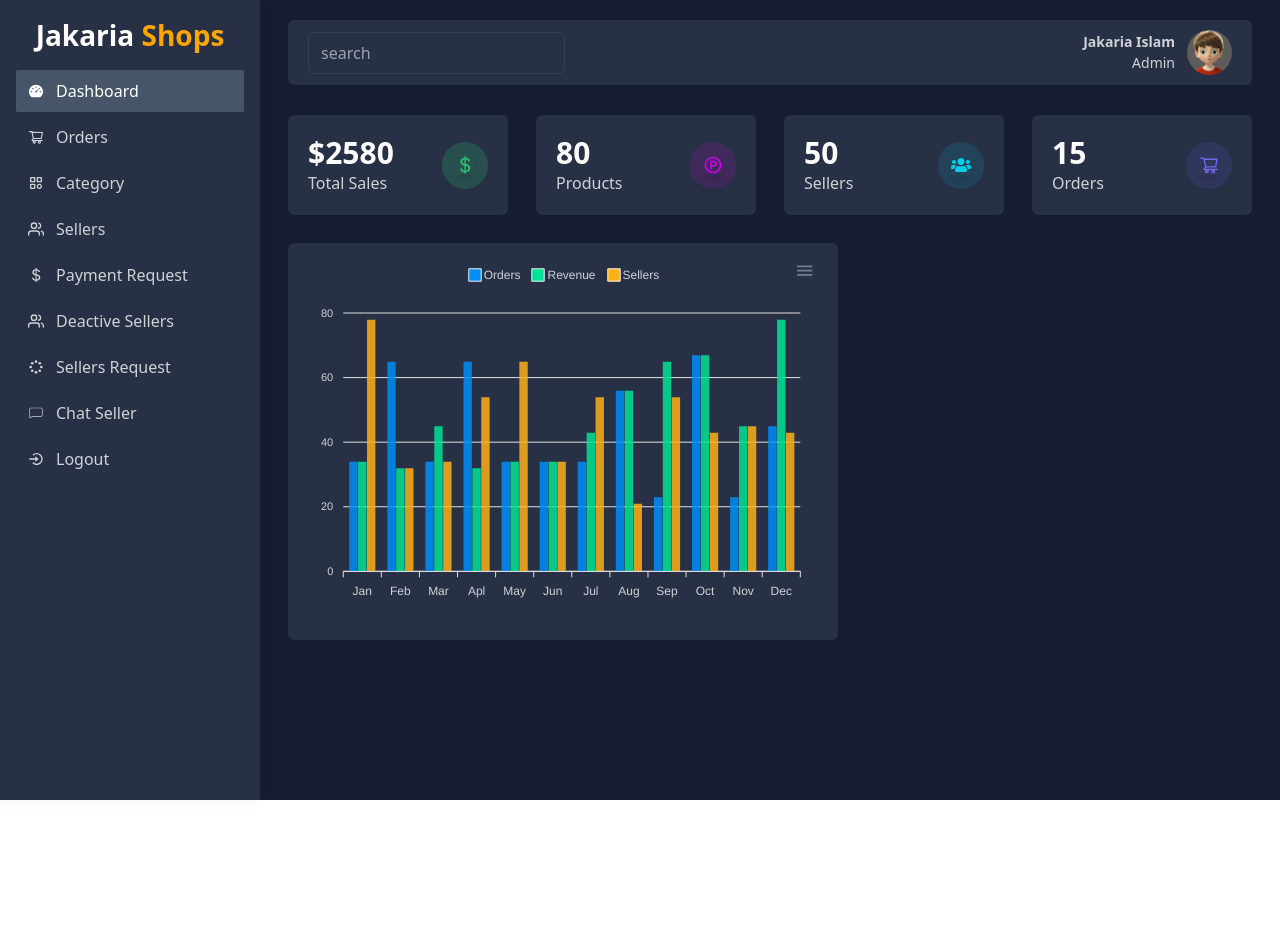
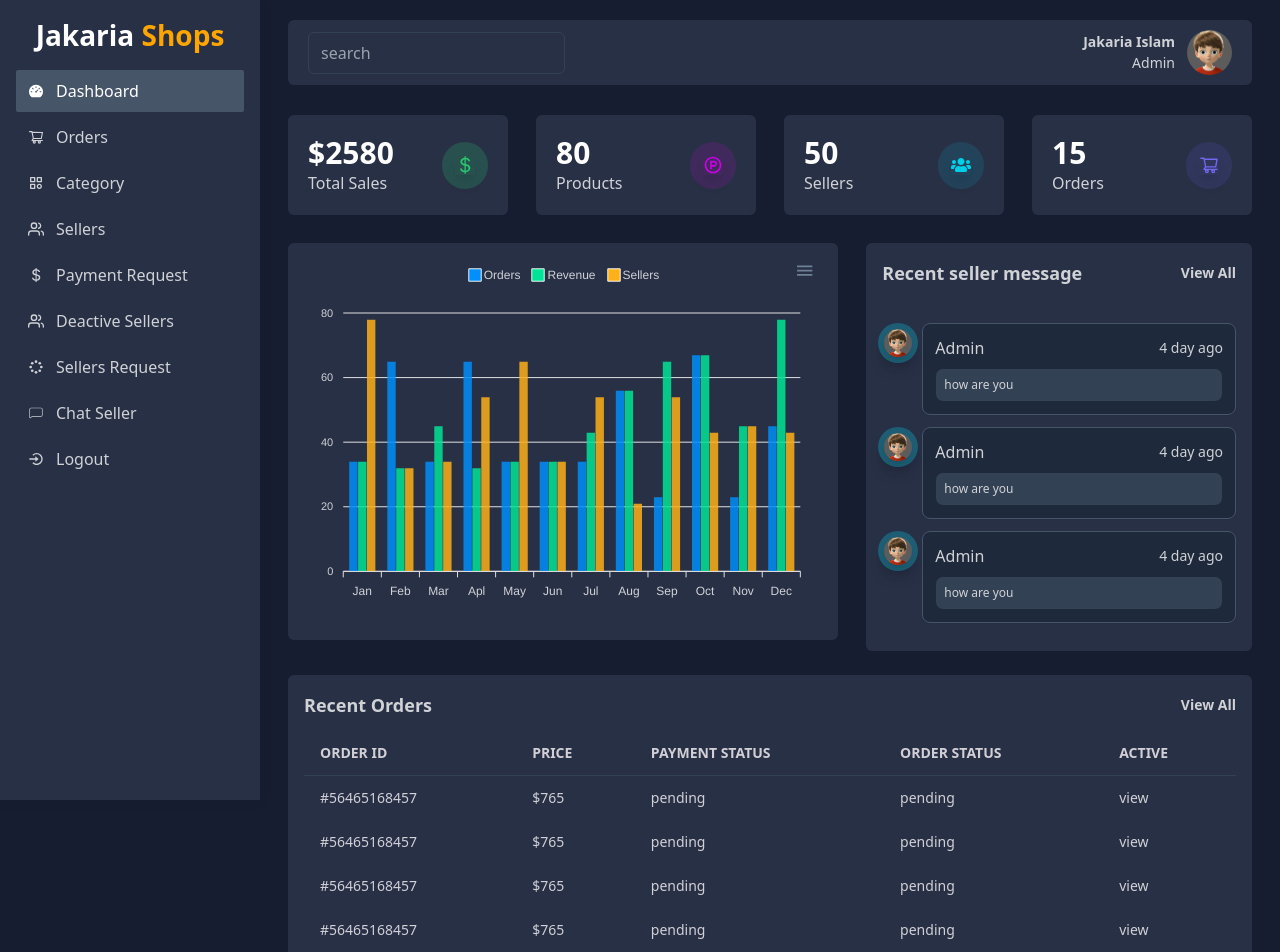
Before and after one commit to jakaria242/Multivendor-ecommerce-dashboard, a React (Create React App) app: page /admin/dashboard in a window 1280 px wide. Shown: the top 952 px of the page. Before the commit the page ends 800 px from the top, so only its background shows below. Built offline with nearby package versions, Linux system fonts and the light colour scheme; no server answers.

Commit message:
order design start

```diff
--- a/src/router/routes/adminRoutes.js
+++ b/src/router/routes/adminRoutes.js
@@ -1,5 +1,6 @@
 import { lazy } from "react";
 const AdminDashboard = lazy(()=>import('../../views/admin/AdminDashboard'))
+const Orders = lazy(()=>import('../../views/admin/Orders'))
 
 
 export const adminRoutes = [
@@ -7,5 +8,10 @@
         path: "admin/dashboard",
         element: <AdminDashboard/>,
         role: "admin"
-    }
+    },
+    {
+        path: "admin/dashboard/orders",
+        element: <Orders/>,
+        role: "admin"
+    },
 ]
--- a/src/views/admin/AdminDashboard.jsx
+++ b/src/views/admin/AdminDashboard.jsx
@@ -4,6 +4,7 @@
 import { FaUsers } from 'react-icons/fa'
 import { AiOutlineShoppingCart } from 'react-icons/ai'
 import Chart from 'react-apexcharts'
+import { Link } from 'react-router-dom'
 
 const AdminDashboard = () => {
 
@@ -48,6 +49,24 @@
         legend: {
             position: 'top'
         },
+        responsive: [
+          {
+              breakpoint: 565,
+              yaxis: {
+                  categories: ['Jan', 'Feb', 'Mar', 'Apl', 'May', 'Jun', 'Jul', 'Aug', 'Sep', 'Oct', 'Nov', 'Dec']
+              },
+              options: {
+                  plotOptions: {
+                      bar: {
+                          horizontal: true
+                      }
+                  },
+                  chart: {
+                      height: '550px'
+                  }
+              }
+          }
+      ]
      }
    }
 
@@ -97,7 +116,86 @@
                    <Chart options={state.options} series={state.series} type='bar' height={350} />
                </div>
            </div>
-
+              <div className='w-full lg:w-5/12 lg:pl-4 mt-0 lg:mt-0'>
+                 <div className='w-full bg-[#283046] p-4 rounded-md text-[#d0d2d6]'>
+                    <div className='flex justify-between items-center'>
+                       <h4 className='text-lg font-semibold text-[#d0d2d6] pb-3'>Recent seller message</h4>
+                       <Link className='font-semibold text-[#d0d2d6] text-sm pb-3'>View All</Link>
+                    </div>
+                    <div className='flex flex-col gap-2 pt-6 text-[#d0d2d6]'>
+                         <ol className='relative border-1 border-slate-600 ml-4'>
+                             <li className='mb-3 ml-6'>
+                                <div className='flex absolute -left-5 shadow-lg justify-center items-center w-10 h-10 p-[6px] bg-[#00d1e848] rounded-full z-10'> <img className='w-full h-full rounded-full shadow-lg' src="http://localhost:3000/images/admin.jpg" alt="image" /> </div>
+                                  <div className='p-3 bg-slate-800 rounded-lg border border-slate-600 shadow-sm'>
+                                     <div className='flex justify-between items-center mb-2'>
+                                       <Link className='text-md font-normal'>Admin</Link>
+                                       <time className='mb-1 text-sm font-normal sm:order-last sm:mb-0'>4 day ago</time>
+                                      </div>
+                                      <div className='p-2 text-xs font-normal bg-slate-700 rounded-lg border border-slate-800'>
+                                          how are you
+                                      </div>
+                                   </div>
+                             </li>
+                             <li className='mb-3 ml-6'>
+                                <div className='flex absolute -left-5 shadow-lg justify-center items-center w-10 h-10 p-[6px] bg-[#00d1e848] rounded-full z-10'> <img className='w-full h-full rounded-full shadow-lg' src="http://localhost:3000/images/admin.jpg" alt="image" /> </div>
+                                  <div className='p-3 bg-slate-800 rounded-lg border border-slate-600 shadow-sm'>
+                                     <div className='flex justify-between items-center mb-2'>
+                                       <Link className='text-md font-normal'>Admin</Link>
+                                       <time className='mb-1 text-sm font-normal sm:order-last sm:mb-0'>4 day ago</time>
+                                      </div>
+                                      <div className='p-2 text-xs font-normal bg-slate-700 rounded-lg border border-slate-800'>
+                                          how are you
+                                      </div>
+                                   </div>
+                             </li>
+                             <li className='mb-3 ml-6'>
+                                <div className='flex absolute -left-5 shadow-lg justify-center items-center w-10 h-10 p-[6px] bg-[#00d1e848] rounded-full z-10'> <img className='w-full h-full rounded-full shadow-lg' src="http://localhost:3000/images/admin.jpg" alt="image" /> </div>
+                                  <div className='p-3 bg-slate-800 rounded-lg border border-slate-600 shadow-sm'>
+                                     <div className='flex justify-between items-center mb-2'>
+                                       <Link className='text-md font-normal'>Admin</Link>
+                                       <time className='mb-1 text-sm font-normal sm:order-last sm:mb-0'>4 day ago</time>
+                                      </div>
+                                      <div className='p-2 text-xs font-normal bg-slate-700 rounded-lg border border-slate-800'>
+                                          how are you
+                                      </div>
+                                   </div>
+                             </li>
+                         </ol>
+                    </div>
+                 </div>
+              </div>
+        </div>
+        <div className='w-full p-4 bg-[#283046] rounded-md mt-6'>
+            <div className='flex justify-between items-center'>
+              <h4 className='text-lg font-semibold text-[#d0d2d6] pb-3'>Recent Orders</h4>
+               <Link className='font-semibold text-[#d0d2d6] text-sm pb-3'>View All</Link>
+            </div>
+            <div className='relative overflow-x-auto'>
+               <table className='w-full text-sm text-left text-[#d2d0d6]'>
+                  <thead className='text-sm text-[#d2d0d6] uppercase border-b border-slate-700'>
+                     <tr>
+                        <th scope='col' className='py-3 px-4'>Order Id</th>
+                        <th scope='col' className='py-3 px-4'>Price</th>
+                        <th scope='col' className='py-3 px-4'>Payment Status</th>
+                        <th scope='col' className='py-3 px-4'>Order Status</th>
+                        <th scope='col' className='py-3 px-4'>Active</th>
+                     </tr>
+                  </thead>
+                  <tbody>
+                     {
+                        [1,2,3,4,5].map((item, index)=>(
+                            <tr key={index}>
+                            <td scope='row' className='py-3 px-4 font-medium whitespace-nowrap'>#56465168457</td>
+                            <td scope='row' className='py-3 px-4 font-medium whitespace-nowrap'>$765</td>
+                            <td scope='row' className='py-3 px-4 font-medium whitespace-nowrap'><span>pending</span></td>
+                            <td scope='row' className='py-3 px-4 font-medium whitespace-nowrap'><span>pending</span></td>
+                            <td scope='row' className='py-3 px-4 font-medium whitespace-nowrap'><Link>view</Link></td>
+                          </tr>
+                        ))
+                     }
+                  </tbody>
+               </table>
+            </div>
         </div>
     </div>
   )
--- /dev/null
+++ b/src/views/admin/Orders.jsx
@@ -0,0 +1,32 @@
+import React, { useState } from 'react'
+
+const Orders = () => {
+  const [currentPage, setCurrentPage] = useState(1)
+  const [searchValue, setSearchValue] = useState("")
+  const [parPage, setParPage] = useState(5)
+  return (
+    <div className='px-2 lg:px-7 pt-5'>
+       <div className='w-full p-4 bg-[#283046] rounded-md'>
+          <div className='flex justify-between items-center'>
+             <select onChange={(e)=>setParPage(parseInt(e.target.value))} className='px-4 py-2 focus:border-indigo-500 outline-none bg-[#283046] border border-slate-700 rounded-md text-[#d0d2d6]'>
+                <option value="5">5</option>
+                <option value="5">15</option>
+                <option value="5">25</option>
+             </select>
+             <input className='px-4 py-2 focus:border-indigo-500 outline-none bg-[#283046] border border-slate-700 rounded-md text-[#d0d2d6]' type="text" placeholder='search '/>
+          </div>
+          <div className='relative mt-5 overflow-y-auto'>
+             <div className='w-full text-sm text-left text-[#d2d0d6]'>
+               <div className='text-sm text-[#d2d0d6] uppercase border border-b border-slate-700'>
+                  <div className='flex justify-between items-start'>
+
+                  </div>
+               </div>
+             </div>
+          </div>
+       </div>
+    </div>
+  )
+}
+
+export default Orders
```
